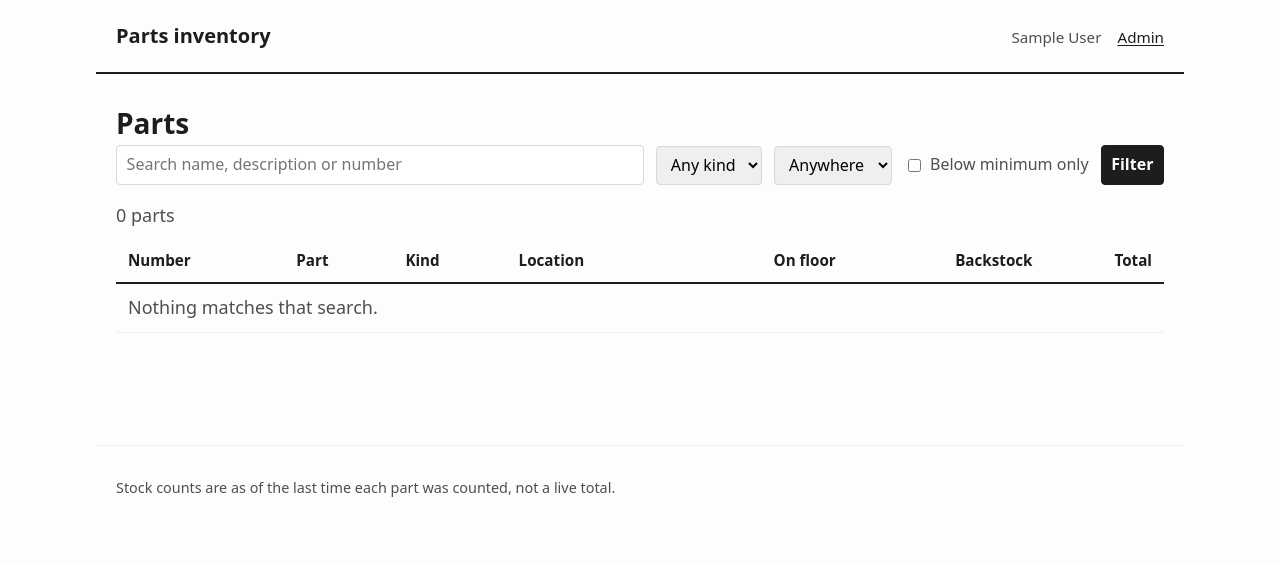
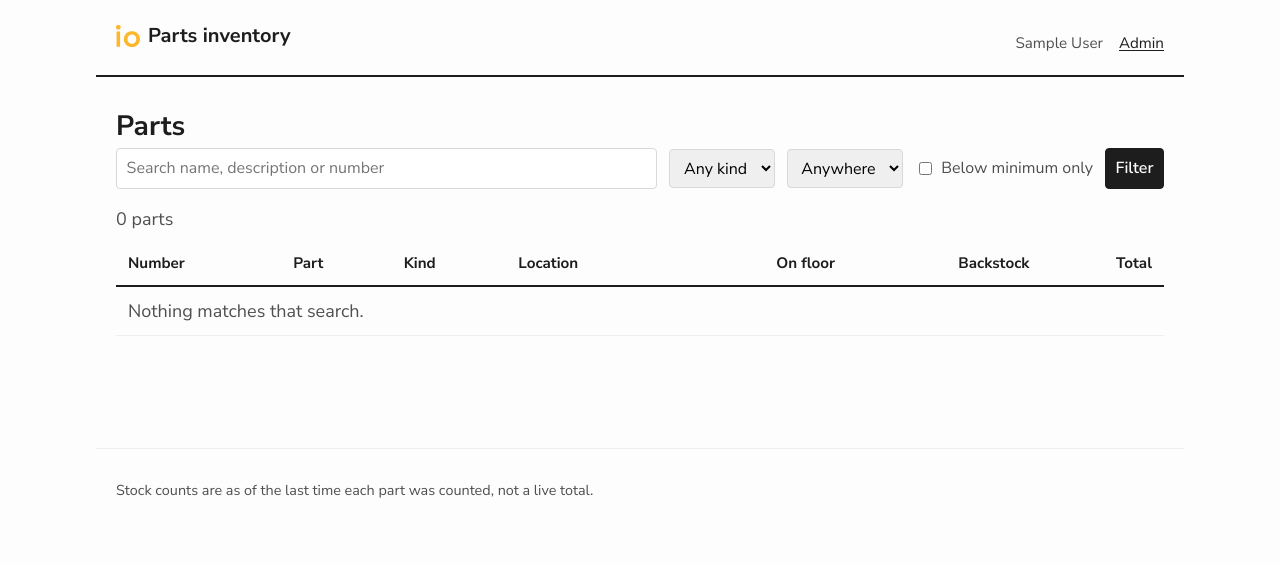
Before and after one commit to ioRef/ioref-inventory, a Django app: page / in a window 1280 px wide. Shown: the top 564 px of the page. Run offline with Django 5.2, Linux system fonts and the light colour scheme; the visitor is signed in with stand-in values (Sample User, id 1); data that the repository does not hold is empty; some libraries are stand-ins or nearby versions.

Commit message:
feat(inventory): brand the public browse pages in ioref's visual identity
Public pages now use Nunito Sans, the neutral gray tokens, and
category-colored badges on the Kind field, matching ioref-web's
main.scss.

Tests cover both a categorized and an uncategorized group.

```diff
--- a/inventory/static/inventory/public.css
+++ b/inventory/static/inventory/public.css
@@ -1,11 +1,16 @@
 /* Public browsing views.
  *
- * Intentionally plain. This application ships to other organizations, so it
- * carries no house styling. ioref-web renders the same data in IDeATe's
- * colors. Neutral grays and a system font stack look deliberate anywhere.
+ * Branded in ioRef's own identity, not IDeATe's: Nunito Sans, the same
+ * neutral grays and category colors ioref-web uses. This stays deployable by
+ * other organizations, because ioRef's brand carries no institution's name or
+ * colors either; see ioref-web's own design language notes. What would not
+ * travel is CMU green, which the Unfold admin uses deliberately and this
+ * page still does not.
  *
  * Type is sized for reading at a bench, matching the decision made for the
  * admin: 18px body rather than the 13-14px a default Django app would use.
+ * ioref-web's own scale is tuned for long-form guide reading instead, so it
+ * is not copied here wholesale, only the typeface and the color tokens.
  */
 
 :root {
@@ -17,6 +22,14 @@
   --hover: #f2f2f2;
   --low: #a01038;
   --low-wash: rgb(221 27 80 / 0.11);
+
+  /* Matches main.scss's color() map exactly, same five slugs and same hex,
+     because they key the same category-<slug> class name convention. */
+  --category-input: #14b04d;
+  --category-output: #00a0c4;
+  --category-controller: #4c265b;
+  --category-connector: #636466;
+  --category-power: #dd1b50;
 }
 
 * { box-sizing: border-box; }
@@ -24,7 +37,7 @@
 body {
   background: var(--ground);
   color: var(--ink);
-  font-family: system-ui, -apple-system, "Segoe UI", Roboto, sans-serif;
+  font-family: "Nunito Sans", system-ui, -apple-system, "Segoe UI", Roboto, sans-serif;
   font-size: 18px;
   line-height: 1.6;
   margin: 0;
@@ -43,9 +56,38 @@ main { margin: 0 auto; max-width: 68rem; padding: 0 1.25rem 4rem; }
   padding: 1.25rem;
 }
 
-.brand { color: var(--ink); font-size: 1.25rem; font-weight: 700; text-decoration: none; }
+.brand {
+  align-items: center;
+  color: var(--ink);
+  display: flex;
+  font-size: 1.25rem;
+  font-weight: 700;
+  gap: 0.5rem;
+  text-decoration: none;
+}
+.brand img { height: 1.5rem; width: 1.5rem; }
 .topbar nav { color: var(--ink-soft); display: flex; font-size: 0.95rem; gap: 1rem; }
 .who { color: var(--ink-soft); }
+
+/* Same five slugs main.scss keys off, so a category badge reads identically
+   here and on the guides site. White label text, matching main.scss's own
+   category-box-label: the colors are saturated enough that dark text loses
+   contrast against at least two of the five. */
+.category {
+  border-radius: 0.25rem;
+  color: #fff;
+  display: inline-block;
+  font-size: 0.8rem;
+  font-weight: 700;
+  margin-left: 0.5rem;
+  padding: 0.05rem 0.5rem;
+  white-space: nowrap;
+}
+.category-input { background: var(--category-input); }
+.category-output { background: var(--category-output); }
+.category-controller { background: var(--category-controller); }
+.category-connector { background: var(--category-connector); }
+.category-power { background: var(--category-power); }
 
 h1 { font-size: 1.75rem; font-weight: 700; line-height: 1.25; margin: 0 0 0.25rem; }
 h2 { font-size: 1.35rem; font-weight: 700; margin: 2.5rem 0 0.75rem; }
--- a/inventory/templates/inventory/base.html
+++ b/inventory/templates/inventory/base.html
@@ -5,16 +5,25 @@
     <meta name="viewport" content="width=device-width, initial-scale=1">
     <title>{% block title %}Inventory{% endblock %}</title>
     {% comment %}
-        Deliberately unbranded. This application is meant to be deployable by
-        other organizations, so house styling belongs in whatever site sits in
-        front of it. ioref-web renders the same data in IDeATe's colors.
-        Neutral grays and a system font stack look intentional anywhere.
+        Branded as ioRef, not as IDeATe. This application is meant to be
+        deployable by other organizations, and ioRef's own identity (this
+        mark, Nunito Sans, the neutral gray and category-color tokens) has no
+        institution's name or colors in it either; see public.css. What
+        would not travel is CMU green, which stays confined to the Unfold
+        admin. ioref-web renders the same data with the same identity.
     {% endcomment %}
+    <link rel="preconnect" href="https://fonts.googleapis.com">
+    <link rel="preconnect" href="https://fonts.gstatic.com" crossorigin>
+    <link href="https://fonts.googleapis.com/css2?family=Nunito+Sans:ital,wght@0,200;0,300;0,400;0,600;0,700;0,800;0,900;1,200;1,300;1,400;1,600;1,700;1,800;1,900&display=swap" rel="stylesheet">
+    <link rel="icon" type="image/svg+xml" href="{% static 'inventory/icon.svg' %}">
     <link rel="stylesheet" href="{% static 'inventory/public.css' %}">
 </head>
 <body>
 <header class="topbar">
-    <a class="brand" href="{% url 'part_list' %}">{{ site_name|default:"Parts inventory" }}</a>
+    <a class="brand" href="{% url 'part_list' %}">
+        <img src="{% static 'inventory/icon.svg' %}" alt="">
+        {{ site_name|default:"Parts inventory" }}
+    </a>
     <nav>
         {% if request.user.is_authenticated %}
             <span class="who">{{ request.user }}</span>
--- a/inventory/templates/inventory/part_detail.html
+++ b/inventory/templates/inventory/part_detail.html
@@ -11,7 +11,11 @@
 {% if part.description %}<p class="description">{{ part.description }}</p>{% endif %}
 
 <dl class="facts">
-    <dt>Kind</dt><dd>{{ part.group|default:"—" }}</dd>
+    <dt>Kind</dt>
+    <dd>
+        {{ part.group|default:"—" }}
+        {% if part.group.category %}<span class="category category-{{ part.group.category.slug }}">{{ part.group.category.name }}</span>{% endif %}
+    </dd>
     <dt>Location</dt><dd>{{ part.location|default:"—" }}</dd>
     {% if part.tags.all %}
         <dt>Tags</dt><dd>{% for tag in part.tags.all %}{{ tag }}{% if not forloop.last %}, {% endif %}{% endfor %}</dd>
--- a/inventory/templates/inventory/part_list.html
+++ b/inventory/templates/inventory/part_list.html
@@ -49,7 +49,10 @@
                     {{ part.short_name }}
                     {% if part.status != "active" %}<span class="status">{{ part.get_status_display }}</span>{% endif %}
                 </td>
-                <td>{{ part.group|default:"—" }}</td>
+                <td>
+                    {{ part.group|default:"—" }}
+                    {% if part.group.category %}<span class="category category-{{ part.group.category.slug }}">{{ part.group.category.name }}</span>{% endif %}
+                </td>
                 <td>{{ part.location|default:"—" }}</td>
                 <td class="num">{{ part.on_floor|default_if_none:"—" }}</td>
                 <td class="num">{{ part.in_backstock|default_if_none:"—" }}</td>
```
Also changed, not shown: inventory/tests.py (+26 -0 lines).
